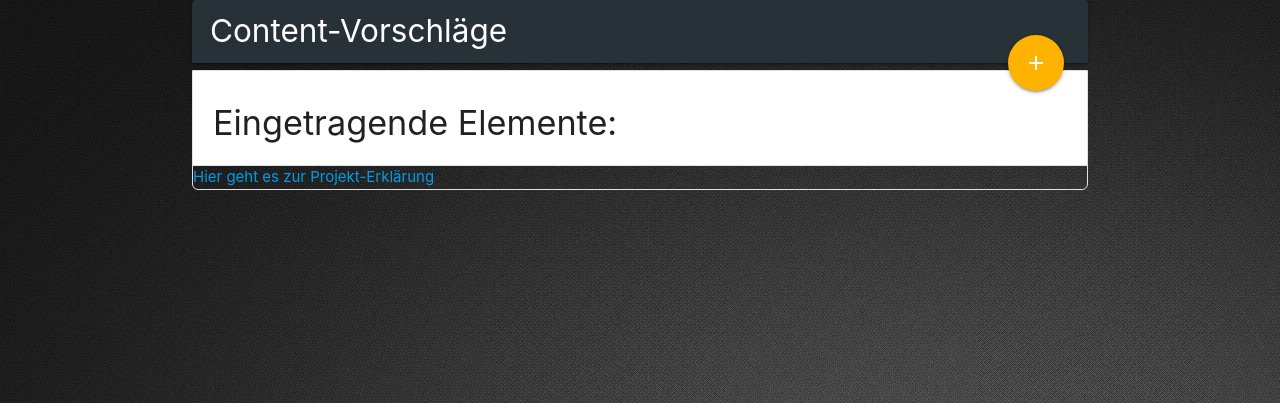
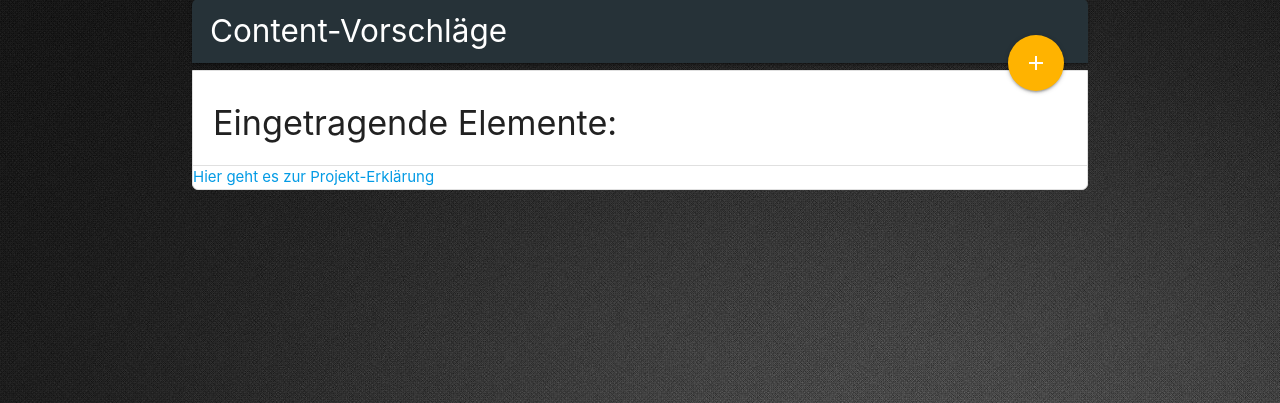
Before and after one commit to SpyrexDE/INF, a PHP site: page / in a window 1280 px wide. Shown: the part 24-427 px from the top of the page. Run offline with PHP 8.4, Linux system fonts and the light colour scheme; data that the repository does not hold is empty.

Commit message:
Update styles.css

```diff
--- a/styles.css
+++ b/styles.css
@@ -1,3 +1,7 @@
+.collection{
+ background-color: white !important;
+}
+
 #noMargin{
  margin: 0px !important;
  padding: 0px !important;
```
